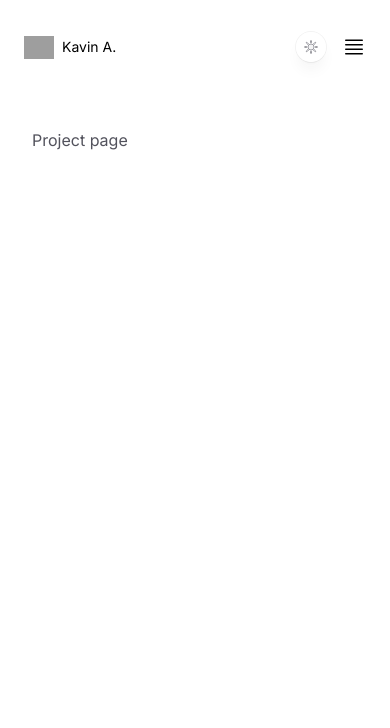
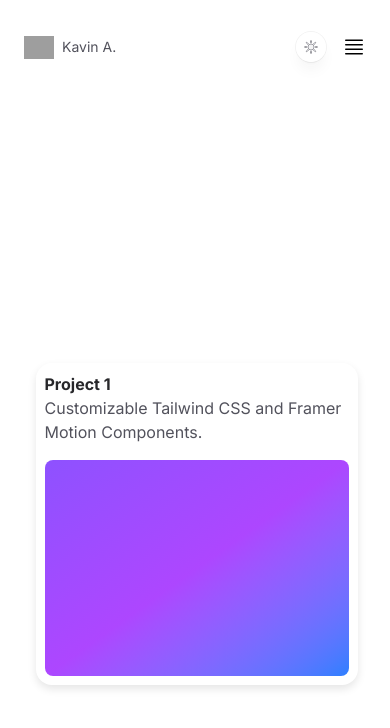
Before and after one commit to Kavin-crew/portfolio, a Next.js app: page /projects in a window 390 px wide. Shown: the top 728 px of the page. Built offline with nearby package versions, Linux system fonts and the light colour scheme; grey boxes are pictures that could not be loaded.

Commit message:
adding projects card

```diff
--- a/app/_components/Hero.js
+++ b/app/_components/Hero.js
@@ -8,7 +8,7 @@ import { socialLinks } from "@/app/_data/heroContent";
 import { AuroraBackground } from "@/app/_components/ui/AuroraBackground";
 import { BriefcaseIcon } from "@heroicons/react/24/solid";
 import HeadingPrimary from "@/app/_components/HeadingPrimary";
-import HeadingQuaternary from "@/app/_components/HeadingTertiary";
+import HeadingQuaternary from "@/app/_components/HeadingQuaternary";
 import Paragraph from "@/app/_components/Paragraph";
 
 export function Hero() {
--- a/app/_components/Modal.js
+++ b/app/_components/Modal.js
@@ -4,7 +4,7 @@ import Image from "next/image";
 import { useEffect, useId, useRef, useState } from "react";
 import { AnimatePresence, motion } from "framer-motion";
 import { useOutsideClick } from "@/app/_hooks/useOutsideClick";
-import { cardsAwards } from "@/app/_data/contents";
+import { cardsAwards } from "@/app/_data/achievementsContent";
 
 export function ExpandableCardDemo() {
   const [active, setActive] = useState(null);
--- /dev/null
+++ b/app/_components/ui/CardPin.js
@@ -0,0 +1,153 @@
+"use client";
+import React, { useState } from "react";
+import { motion } from "motion/react";
+import { cn } from "@/app/_lib/utils";
+
+export const PinContainer = ({
+  children,
+  title,
+  href,
+  className,
+  containerClassName,
+}) => {
+  const [transform, setTransform] = useState(
+    "translate(-50%,-50%) rotateX(0deg)"
+  );
+
+  const onMouseEnter = () => {
+    setTransform("translate(-50%,-50%) rotateX(40deg) scale(0.8)");
+  };
+  const onMouseLeave = () => {
+    setTransform("translate(-50%,-50%) rotateX(0deg) scale(1)");
+  };
+
+  return (
+    <a
+      className={cn(
+        "relative group/pin z-50  cursor-pointer",
+        containerClassName
+      )}
+      onMouseEnter={onMouseEnter}
+      onMouseLeave={onMouseLeave}
+      href={href || "/"}
+    >
+      <div
+        style={{
+          perspective: "1000px",
+          transform: "rotateX(70deg) translateZ(0deg)",
+        }}
+        className="absolute left-1/2 top-1/2 ml-[0.09375rem] mt-4 -translate-x-1/2 -translate-y-1/2"
+      >
+        <div
+          style={{
+            transform: transform,
+          }}
+          className="absolute flex justify-start items-start  rounded-2xl  shadow-[0_4px_8px_rgb(0_0_0/0.1)] hover:bg-zinc-50 hover:dark:bg-zinc-800/50 border border-white/10 group-hover/pin:border-white/20 transition duration-700 overflow-hidden"
+        >
+          <div className={cn(" relative z-50 ", className)}>{children}</div>
+        </div>
+      </div>
+      <PinPerspective title={title} href={href} />
+    </a>
+  );
+};
+
+export const PinPerspective = ({ title, href }) => {
+  return (
+    <motion.div className="pointer-events-none w-full max-w-96 h-80 flex items-center justify-center opacity-0 group-hover/pin:opacity-100 z-60 transition duration-500">
+      <div className=" w-full h-full -mt-7 flex-none  inset-0">
+        <div className="absolute top-0 inset-x-0  flex justify-center">
+          <span
+            href={href}
+            target={"_blank"}
+            className="relative flex space-x-2 items-center z-10 rounded-full bg-zinc-950 py-0.5 px-4 ring-1 ring-white/10 "
+          >
+            <span className="relative z-20 text-white text-xs font-bold inline-block py-0.5">
+              {title}
+            </span>
+
+            <span className="absolute bottom-0 left-4.5 h-px w-[calc(100%-2.25rem)] bg-linear-to-r from-emerald-400/0 via-emerald-400/90 to-emerald-400/0 transition-opacity duration-500 group-hover/btn:opacity-40"></span>
+          </span>
+        </div>
+
+        <div
+          style={{
+            perspective: "1000px",
+            transform: "rotateX(70deg) translateZ(0)",
+          }}
+          className="absolute left-1/2 top-1/2 ml-[0.09375rem] mt-4 -translate-x-1/2 -translate-y-1/2"
+        >
+          <>
+            <motion.div
+              initial={{
+                opacity: 0,
+                scale: 0,
+                x: "-50%",
+                y: "-50%",
+              }}
+              animate={{
+                opacity: [0, 1, 0.5, 0],
+                scale: 1,
+
+                z: 0,
+              }}
+              transition={{
+                duration: 6,
+                repeat: Infinity,
+                delay: 0,
+              }}
+              className="absolute left-1/2 top-1/2  h-45 w-45 rounded-[50%] bg-sky-500/8 shadow-[0_8px_16px_rgb(0_0_0/0.4)]"
+            ></motion.div>
+            <motion.div
+              initial={{
+                opacity: 0,
+                scale: 0,
+                x: "-50%",
+                y: "-50%",
+              }}
+              animate={{
+                opacity: [0, 1, 0.5, 0],
+                scale: 1,
+
+                z: 0,
+              }}
+              transition={{
+                duration: 6,
+                repeat: Infinity,
+                delay: 2,
+              }}
+              className="absolute left-1/2 top-1/2  h-45 w-45 rounded-[50%] bg-sky-500/8 shadow-[0_8px_16px_rgb(0_0_0/0.4)]"
+            ></motion.div>
+            <motion.div
+              initial={{
+                opacity: 0,
+                scale: 0,
+                x: "-50%",
+                y: "-50%",
+              }}
+              animate={{
+                opacity: [0, 1, 0.5, 0],
+                scale: 1,
+
+                z: 0,
+              }}
+              transition={{
+                duration: 6,
+                repeat: Infinity,
+                delay: 4,
+              }}
+              className="absolute left-1/2 top-1/2  h-45 w-45 rounded-[50%] bg-sky-500/8 shadow-[0_8px_16px_rgb(0_0_0/0.4)]"
+            ></motion.div>
+          </>
+        </div>
+
+        <>
+          <motion.div className="absolute right-1/2 bottom-1/2 bg-linear-to-b from-transparent to-cyan-500 translate-y-3.5 w-px h-20 group-hover/pin:h-40 blur-[2px]" />
+          <motion.div className="absolute right-1/2 bottom-1/2 bg-linear-to-b from-transparent to-cyan-500 translate-y-3.5 w-px h-20 group-hover/pin:h-40  " />
+          <motion.div className="absolute right-1/2 translate-x-[1.5px] bottom-1/2 bg-cyan-600 translate-y-3.5 w-1 h-1 rounded-full z-40 blur-[3px]" />
+          <motion.div className="absolute right-1/2 translate-x-[0.5px] bottom-1/2 bg-cyan-300 translate-y-3.5 w-0.5 h-0.5 rounded-full z-40 " />
+        </>
+      </div>
+    </motion.div>
+  );
+};
--- a/app/_components/ui/ResizeableNavbar.js
+++ b/app/_components/ui/ResizeableNavbar.js
@@ -12,7 +12,7 @@ import Link from "next/link";
 
 import React, { useRef, useState } from "react";
 
-export const Navbar = ({ children, className }) => {
+export function Navbar({ children, className }) {
   const ref = useRef(null);
   const { scrollY } = useScroll({
     target: ref,
@@ -41,9 +41,9 @@ export const Navbar = ({ children, className }) => {
       )}
     </motion.div>
   );
-};
+}
 
-export const NavBody = ({ children, className, visible }) => {
+export function NavBody({ children, className, visible }) {
   return (
     <motion.nav
       animate={{
@@ -71,9 +71,9 @@ export const NavBody = ({ children, className, visible }) => {
       {children}
     </motion.nav>
   );
-};
+}
 
-export const NavItems = ({ items, className, onItemClick }) => {
+export function NavItems({ items, className, onItemClick }) {
   const [hovered, setHovered] = useState(null);
 
   return (
@@ -99,15 +99,15 @@ export const NavItems = ({ items, className, onItemClick }) => {
             key={`link-${idx}`}
             href={item.link}
           >
-            <span className="transition-all duration-300">{item.name}</span>
+            <span className="transition-all duration-100">{item.name}</span>
           </Link>
         </li>
       ))}
     </motion.div>
   );
-};
+}
 
-export const MobileNav = ({ children, className, visible }) => {
+export function MobileNav({ children, className, visible }) {
   return (
     <motion.div
       animate={{
@@ -116,10 +116,10 @@ export const MobileNav = ({ children, className, visible }) => {
           ? "0 0 24px rgba(34, 42, 53, 0.06), 0 1px 1px rgba(0, 0, 0, 0.05), 0 0 0 1px rgba(34, 42, 53, 0.04), 0 0 4px rgba(34, 42, 53, 0.08), 0 16px 68px rgba(47, 48, 55, 0.05), 0 1px 0 rgba(255, 255, 255, 0.1) inset"
           : "none",
         width: visible ? "90%" : "100%",
-        paddingRight: visible ? "12px" : "0px",
-        paddingLeft: visible ? "12px" : "0px",
+        paddingRight: visible ? "10px" : "0px",
+        paddingLeft: visible ? "10px" : "0px",
         borderRadius: visible ? "100px" : "2rem",
-        y: visible ? 20 : 0,
+        y: visible ? 10 : 0,
       }}
       transition={{
         type: "spring",
@@ -135,22 +135,9 @@ export const MobileNav = ({ children, className, visible }) => {
       {children}
     </motion.div>
   );
-};
+}
 
-export const MobileNavHeader = ({ children, className }) => {
-  return (
-    <div
-      className={cn(
-        "flex w-full flex-row items-center justify-between pr-2",
-        className
-      )}
-    >
-      {children}
-    </div>
-  );
-};
-
-export const MobileNavMenu = ({ children, className, isOpen, onClose }) => {
+export function MobileNavMenu({ children, className, isOpen, onClose }) {
   return (
     <AnimatePresence>
       {isOpen && (
@@ -168,9 +155,9 @@ export const MobileNavMenu = ({ children, className, isOpen, onClose }) => {
       )}
     </AnimatePresence>
   );
-};
+}
 
-export const MobileNavToggle = ({ isOpen, onClick }) => {
+export function MobileNavToggle({ isOpen, onClick }) {
   return isOpen ? (
     <XMarkIcon
       className="text-black dark:text-white w-6 h-6"
@@ -182,13 +169,13 @@ export const MobileNavToggle = ({ isOpen, onClick }) => {
       onClick={onClick}
     />
   );
-};
+}
 
-export const NavbarLogo = () => {
+export function NavbarLogo() {
   return (
     <Link
       href="/"
-      className="relative z-20 mr-4 flex items-center space-x-2 px-2  py-1 text-sm font-normal text-black"
+      className="relative z-20 mr-4 flex items-center space-x-2 pr-2 pl-2 lg:pl-0 py-1 text-sm font-normal text-zinc-600 hover:text-zinc-100 dark:text-neutral-300"
     >
       <Image
         src="https://avatars.githubusercontent.com/u/129659804?v=4"
@@ -196,8 +183,23 @@ export const NavbarLogo = () => {
         width={30}
         height={30}
       />
-      <span className="font-medium text-black dark:text-white">Kavin A.</span>
+      <span className="font-medium text-zinc-600 dark:text-neutral-300">
+        Kavin A.
+      </span>
     </Link>
+  );
+}
+
+export const MobileNavHeader = ({ children, className }) => {
+  return (
+    <div
+      className={cn(
+        "flex w-full flex-row items-center justify-between pr-2",
+        className
+      )}
+    >
+      {children}
+    </div>
   );
 };
 
--- a/app/_lib/utils.js
+++ b/app/_lib/utils.js
@@ -1,4 +1,4 @@
-import { clsx, ClassValue } from "clsx";
+import { clsx } from "clsx";
 import { twMerge } from "tailwind-merge";
 
 export function cn(...inputs) {
--- a/app/globals.css
+++ b/app/globals.css
@@ -73,9 +73,9 @@ SPACING SYSTEM
   --foreground: #52525c;
 }
 
-* {
+/* * {
   transition: background-color 0.2s ease, color 0.2s ease;
-}
+} */
 
 @theme inline {
   --color-background: var(--background);
--- a/app/projects/page.js
+++ b/app/projects/page.js
@@ -1,7 +1,30 @@
+import { PinContainer } from "@/app/_components/ui/CardPin";
+import HeadingQuaternary from "@/app/_components/HeadingQuaternary";
+import Paragraph from "@/app/_components/Paragraph";
+
 export default function ProjectsPage() {
   return (
     <section className="relative bg-white dark:bg-neutral-950 mx-auto pb-32 pt-32 px-4 md:px-8 lg:pb-32">
-      <div className="max-w-7xl mx-auto pb-20 px-4 md:px-8">Project page</div>
+      <div className="max-w-7xl mx-auto pb-20 px-4 md:px-8">
+        <article className="w-full mt-15 grid gap-x-12 gap-y-8 grid-cols-1 md:gap-x-6 sm:grid-cols-2 sm:gap-y-16 md:gap-y-9 md:grid-cols-3">
+          <div className="h-160 w-full flex items-center justify-center ">
+            <PinContainer
+              title="/ui.aceternity.com"
+              href="https://twitter.com/mannupaaji"
+            >
+              <div className="flex basis-full flex-col p-2 sm:basis-1/2 w-[20rem] h-80 flex-start sm:px-8 sm:py-6">
+                <HeadingQuaternary>Project 1</HeadingQuaternary>
+                <div className="text-base m-0! p-0! font-normal">
+                  <Paragraph className="mb-0!">
+                    Customizable Tailwind CSS and Framer Motion Components.
+                  </Paragraph>
+                </div>
+                <div className="flex flex-1 w-full rounded-lg mt-4 bg-linear-to-br from-violet-500 via-purple-500 to-blue-500" />
+              </div>
+            </PinContainer>
+          </div>
+        </article>
+      </div>
     </section>
   );
 }
```
